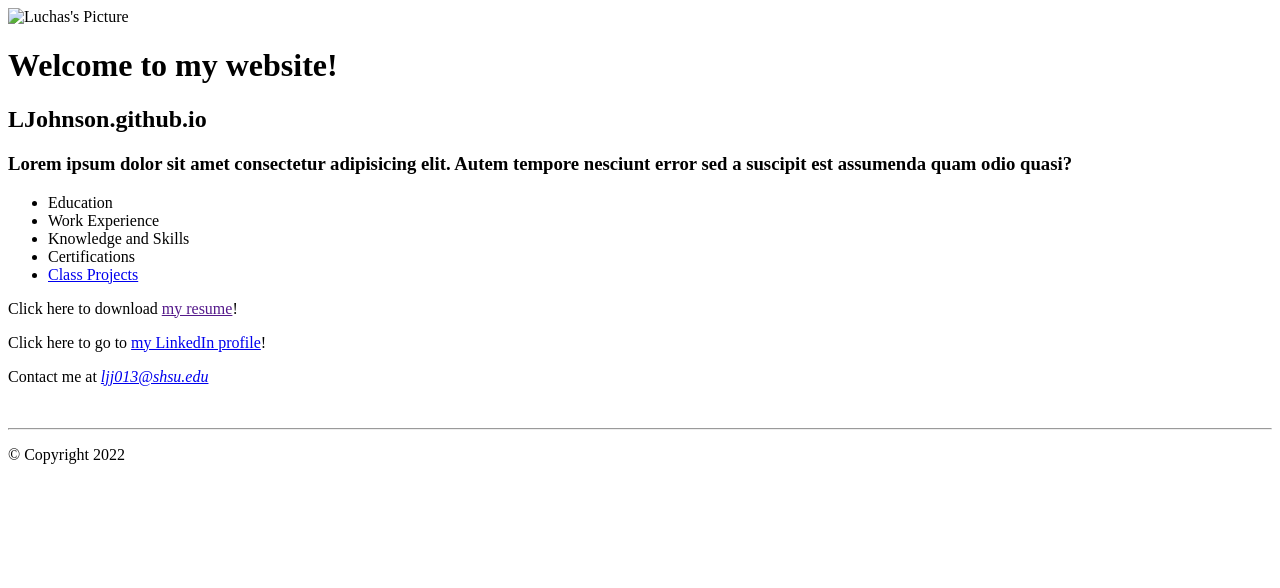
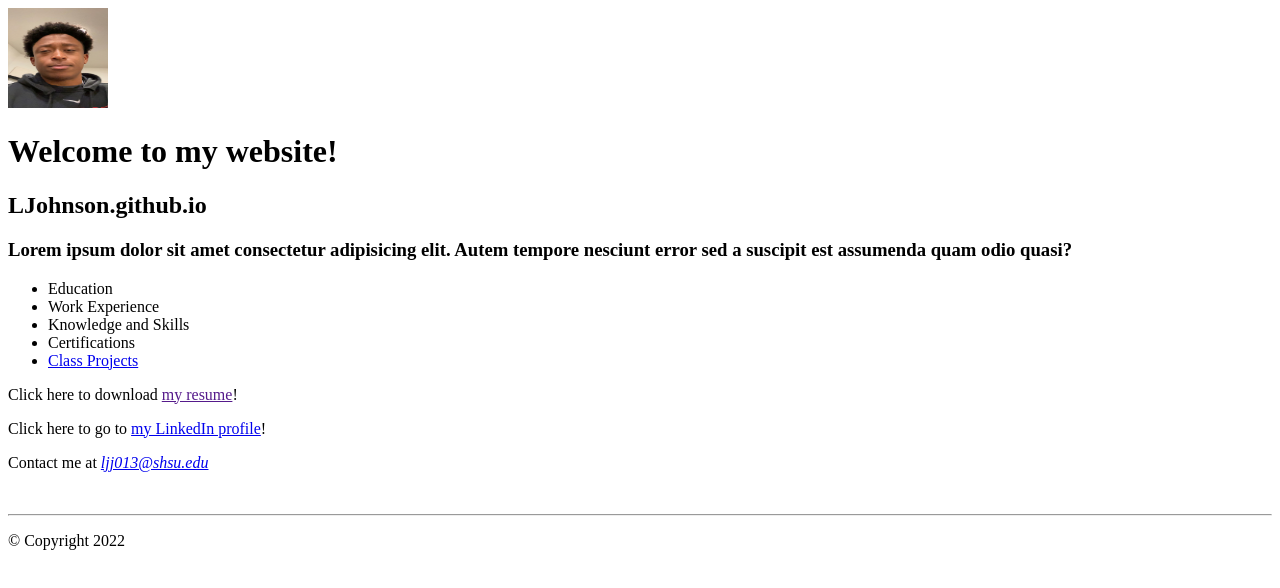
Before and after one commit to LJohnson23/LJohnson23.github.io, a plain HTML site: page index.html in a window 1280 px wide. Drawn offline with Linux system fonts and the light colour scheme.

Commit message:
update photo

```diff
--- a/index.html
+++ b/index.html
@@ -9,7 +9,7 @@
 </head>
 <body>
     <header>
-        <img src="images/me.png" alt="Luchas's Picture" width="100" height="100">
+        <img src="images/me.jpg" alt="Luchas's Picture" width="100" height="100">
     </header>
     <main>
     <h1>Welcome to my website!</h1>
```
